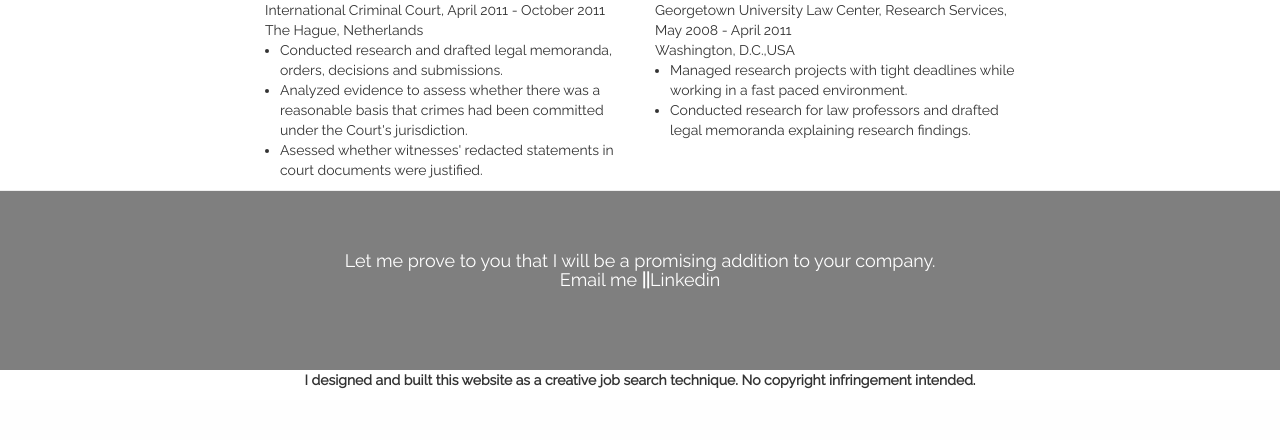
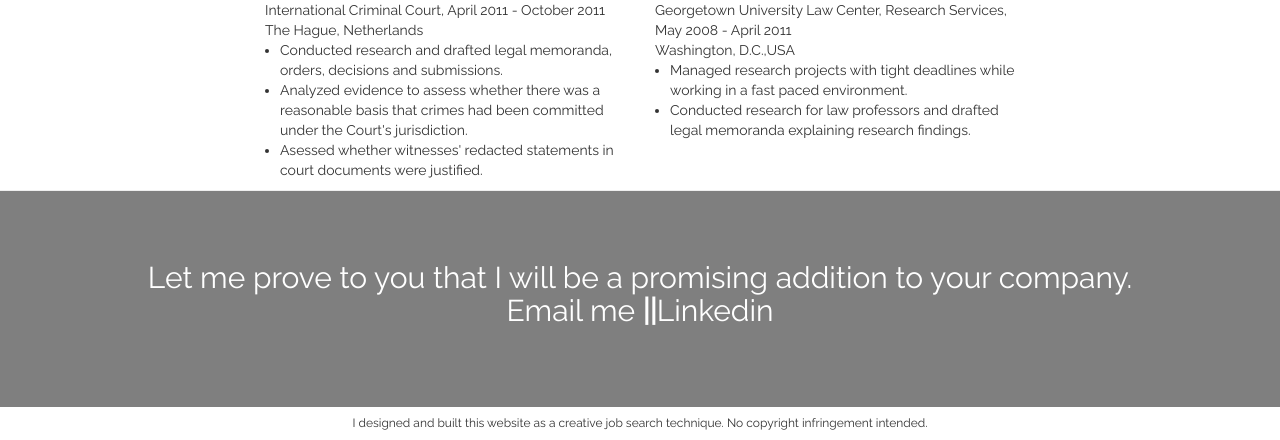
Before and after one commit to lizette112162/resume_app, a Flask app: page / in a window 1280 px wide. Shown: the part 2828-3268 px from the top of the page. Before the commit the page ends 3217 px from the top, so only its background shows below. Run offline with Flask 2, Linux system fonts and the light colour scheme; some libraries are stand-ins or nearby versions.

Commit message:
Updated files

```diff
--- a/templates/index.html
+++ b/templates/index.html
@@ -276,15 +276,16 @@ body {
 
     <hr id="last-section" class="section-divider">
     <div id="contact">
-        <h4 class="text-center" style="margin-bottom: 60px">Let me prove to you that I will be a promising addition to your company.<br>
+        <h2 class="text-center" style="margin-bottom: 60px">Let me prove to you that I will be a promising addition to your company.
+        <br>
         <p><a href="mailto:ritamutyaba@gmail.com">Email me</a>
-        <strong>||</strong><a href="https://www.linkedin.com/pub/rita-mutyaba/21/b07/737">Linkedin</a><strong></h4>
+        <strong>||</strong><a href="https://www.linkedin.com/pub/rita-mutyaba/21/b07/737">Linkedin</a><strong></h2>
        </p>
    </div>
 
       <div class="container text-center">
         <footer>
-          <p>I designed and built this website as a creative job search technique. No copyright infringement intended.</p>
+          <h6>I designed and built this website as a creative job search technique. No copyright infringement intended.</h6>
         </footer>
       </div>
 
```
